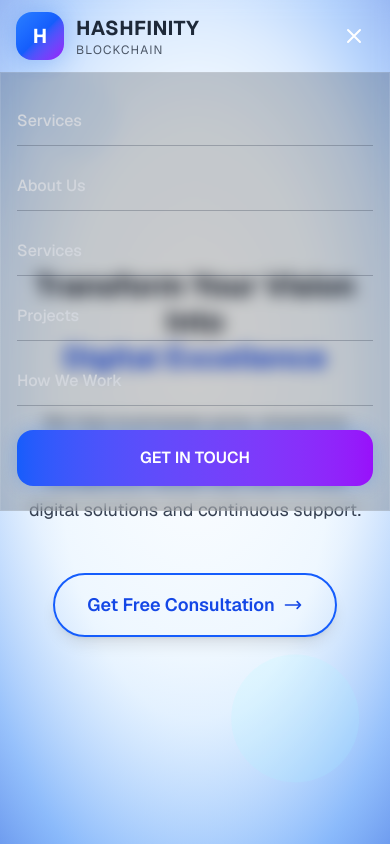
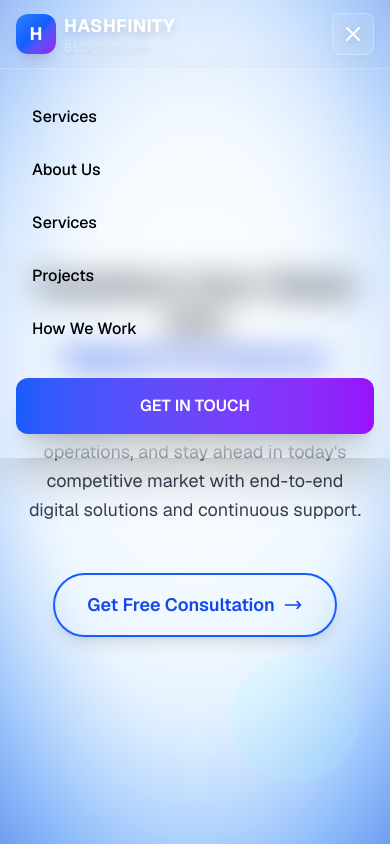
Before and after one commit to samhk90/hashfinity_01, a Next.js app: page / in a window 390 px wide. Both pictures are taken after a click on the button 354 px from the left and 36 px from the top of the page. Shown: the top 844 px of the page. Built offline with nearby package versions, Linux system fonts and the light colour scheme.

Commit message:
fixed responsiveness for navbar

```diff
--- a/src/components/Header.tsx
+++ b/src/components/Header.tsx
@@ -19,51 +19,59 @@ export default function Header() {
   return (
     <header className={`fixed top-0 left-0 right-0 z-50 transition-all duration-500 ${
       isScrolled
-        ? 'bg-white/20 backdrop-blur-strong shadow-lg border-b border-white/10'
-        : 'bg-transparent backdrop-blur-sm'
+        ? 'bg-white/20 backdrop-blur-xl shadow-xl border-b border-white/30'
+        : 'bg-transparent backdrop-blur-lg border-b border-white/10'
     }`}>
-      <nav className="container mx-auto px-4 py-3 flex items-center justify-between">
+      <nav className="container mx-auto px-4 lg:px-8 py-3 flex items-center justify-between md:justify-between">
   {/* Logo */}
-        <Link href="/" className="flex items-center space-x-3 group">
-          <div className="w-12 h-12 bg-gradient-to-br from-blue-500 via-blue-600 to-purple-600 rounded-2xl flex items-center justify-center shadow-neon hover-lift animate-pulse-glow group-hover:scale-110 transition-all duration-300">
-            <span className="text-white font-bold text-xl">H</span>
+  <Link href="/" className="flex items-center space-x-2 sm:space-x-3 group">
+    <div className="w-10 h-10 sm:w-12 sm:h-12 bg-gradient-to-br from-blue-500 via-blue-600 to-purple-600 rounded-xl sm:rounded-2xl flex items-center justify-center shadow-lg hover-lift group-hover:scale-110 transition-all duration-300">
+      <span className="text-white font-bold text-lg sm:text-xl">H</span>
     </div>
     <div className="flex flex-col">
-            <span className="text-gray-800 font-bold text-xl tracking-wide group-hover:text-blue-600 transition-colors duration-300">
+      <span className={`font-bold text-lg sm:text-xl tracking-wide transition-colors duration-300 group-hover:text-blue-600 ${
+        isScrolled ? 'text-gray-900' : 'text-white drop-shadow-lg'
+      }`}>
         HASHFINITY
       </span>
-            <span className="text-gray-600 text-xs tracking-widest group-hover:text-blue-500 transition-colors duration-300">
+      <span className={`text-xs tracking-widest transition-colors duration-300 group-hover:text-blue-400 ${
+        isScrolled ? 'text-gray-600' : 'text-gray-200 drop-shadow-md'
+      }`}>
         BLOCKCHAIN
       </span>
     </div>
   </Link>
 
-        {/* Desktop Navigation Links */}
-        <div className="hidden lg:flex items-center space-x-8">
+  {/* Desktop Navigation */}
+  <div className="hidden md:flex text-black items-center space-x-4 lg:space-x-8">
     {navigationData.mainNavigation.map((item, index) => (
       <Link
         key={index}
         href={item.href}
-              className="relative text-gray-700 hover:text-blue-600 transition-all duration-300 font-medium text-sm group"
+        className={`relative transition-all duration-300 font-medium text-sm lg:text-base group text-gray-800 hover:text-blue-600`}
       >
         {item.label}
-              <span className="absolute -bottom-1 left-0 w-0 h-0.5 bg-gradient-to-r from-blue-500 to-blue-600 transition-all duration-300 group-hover:w-full"></span>
+        <span className="absolute -bottom-1 left-0 w-0 h-0.5 bg-gradient-to-r from-blue-400 to-blue-600 transition-all duration-300 group-hover:w-full"></span>
       </Link>
     ))}
   </div>
 
-        {/* Desktop CTA Button */}
+  {/* Desktop CTA */}
   <Link
     href={navigationData.ctaButton.href}
-          className="hidden lg:block relative bg-gradient-to-r from-blue-600 via-blue-700 to-purple-600 hover:from-blue-700 hover:via-purple-600 hover:to-blue-800 text-white px-8 py-3 rounded-full font-semibold text-sm transition-all duration-300 shadow-neon hover-lift hover:shadow-neon-hover animate-gradient overflow-hidden group"
+    className="hidden md:block relative bg-gradient-to-r from-blue-600 via-blue-700 to-purple-600 hover:from-blue-700 hover:via-purple-600 hover:to-blue-800 text-white px-4 lg:px-8 py-2 lg:py-3 rounded-full font-semibold text-sm transition-all duration-300 shadow-lg hover:shadow-xl hover-lift overflow-hidden group"
   >
     <span className="relative z-10">{navigationData.ctaButton.label}</span>
     <div className="absolute inset-0 bg-gradient-to-r from-purple-600 to-blue-600 opacity-0 group-hover:opacity-100 transition-opacity duration-300"></div>
   </Link>
 
-        {/* Mobile menu button */}
+  {/* Mobile Menu Button */}
   <button
-          className="lg:hidden text-white p-2 rounded-lg hover:bg-white/10 transition-all duration-300 hover-lift"
+    className={`md:hidden ml-auto p-2 rounded-lg transition-all duration-300 hover-lift backdrop-blur-md ${
+      isScrolled
+        ? 'text-gray-900 hover:bg-white/20 bg-white/10 border border-gray-300'
+        : 'text-white hover:bg-white/20 bg-white/10 border border-white/30 drop-shadow-lg'
+    }`}
     onClick={() => setIsMobileMenuOpen(!isMobileMenuOpen)}
   >
     <svg className="w-6 h-6 transition-transform duration-300" fill="none" stroke="currentColor" viewBox="0 0 24 24">
@@ -76,15 +84,16 @@ export default function Header() {
   </button>
 </nav>
 
+
       {/* Mobile Menu */}
       {isMobileMenuOpen && (
-        <div className="lg:hidden glass-dark border-t border-gray-700/50 animate-fade-in-up">
-          <div className="container mx-auto px-4 py-6 space-y-4">
+        <div className="md:hidden  backdrop-blur-xl border-t border-white/20 shadow-2xl animate-fade-in-up">
+          <div className="container mx-auto px-4 sm:px-6 py-6 space-y-1">
             {navigationData.mainNavigation.map((item, index) => (
               <Link
                 key={index}
                 href={item.href}
-                className="block text-gray-300 hover:text-white transition-all duration-300 py-3 font-medium border-b border-gray-700/30 hover:border-blue-500/50"
+                className="block text-black hover:text-blue-300 transition-all duration-300 py-3 px-4 font-medium border-b border-white/10 hover:border-blue-400/50 hover:bg-white/10 rounded-lg backdrop-blur-sm"
                 onClick={() => setIsMobileMenuOpen(false)}
               >
                 {item.label}
@@ -92,7 +101,7 @@ export default function Header() {
             ))}
             <Link
               href={navigationData.ctaButton.href}
-              className="block bg-gradient-to-r from-blue-600 to-purple-600 text-white px-6 py-4 rounded-2xl font-semibold transition-all duration-300 text-center mt-6 hover-lift shadow-neon hover:shadow-neon-hover"
+              className="block bg-gradient-to-r from-blue-600 to-purple-600 hover:from-blue-700 hover:to-purple-700 text-white px-6 py-4 rounded-xl font-semibold transition-all duration-300 text-center mt-6 shadow-xl hover:shadow-2xl hover-lift"
               onClick={() => setIsMobileMenuOpen(false)}
             >
               {navigationData.ctaButton.label}
--- a/src/components/HeroSection.tsx
+++ b/src/components/HeroSection.tsx
@@ -22,17 +22,7 @@ export default function HeroSection() {
       />
 
       {/* Floating background elements */}
-      <motion.div
-        animate={{
-          y: [-10, 10, -10],
-        }}
-        transition={{
-          duration: 3,
-          repeat: Infinity,
-          ease: "easeInOut"
-        }}
-        className="absolute top-20 left-10 w-20 h-20 bg-blue-200 rounded-full opacity-20"
-      />
+
       <motion.div
         animate={{
           y: [-20, 20, -20],
```
Lines whose indentation alone changed are shown as unchanged.
